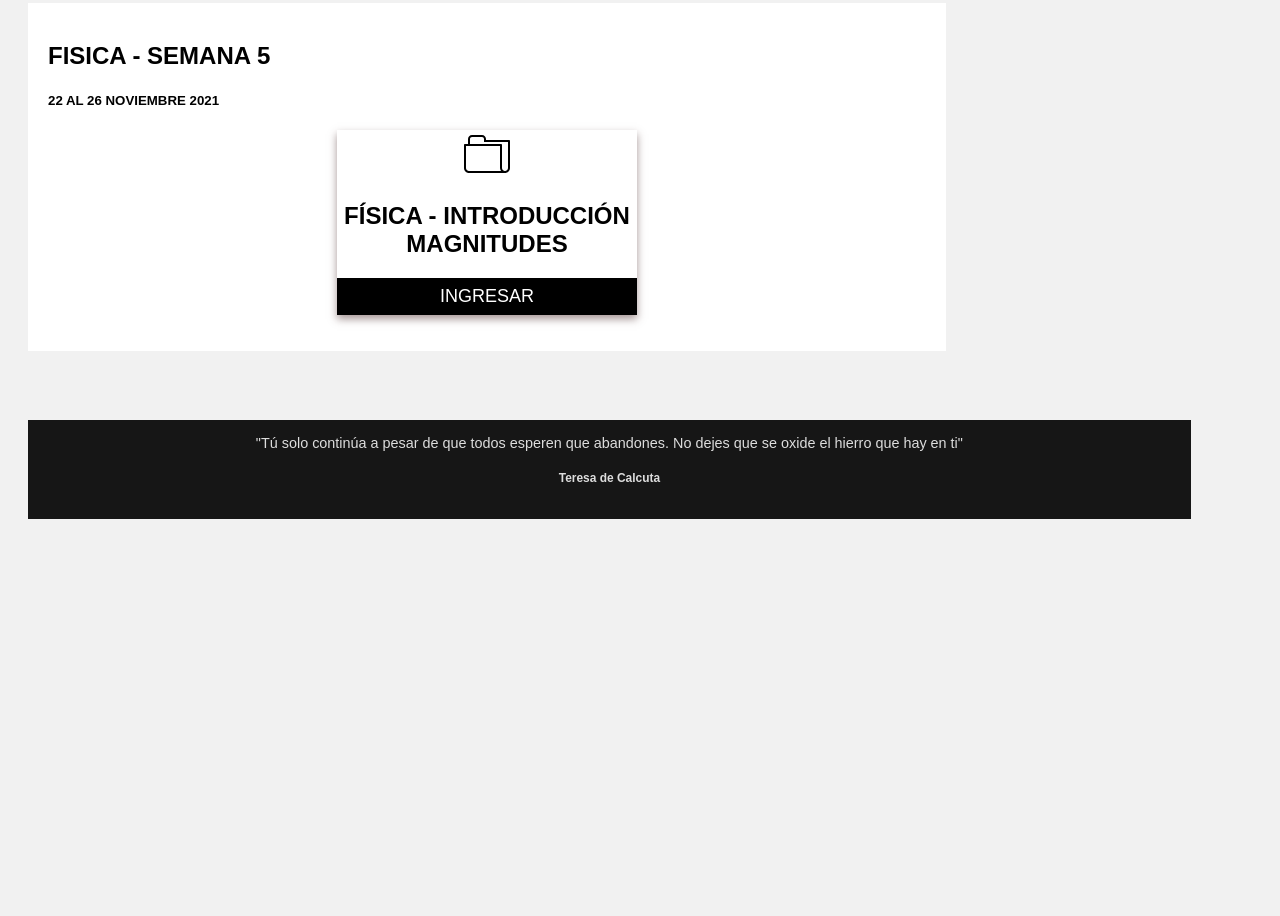
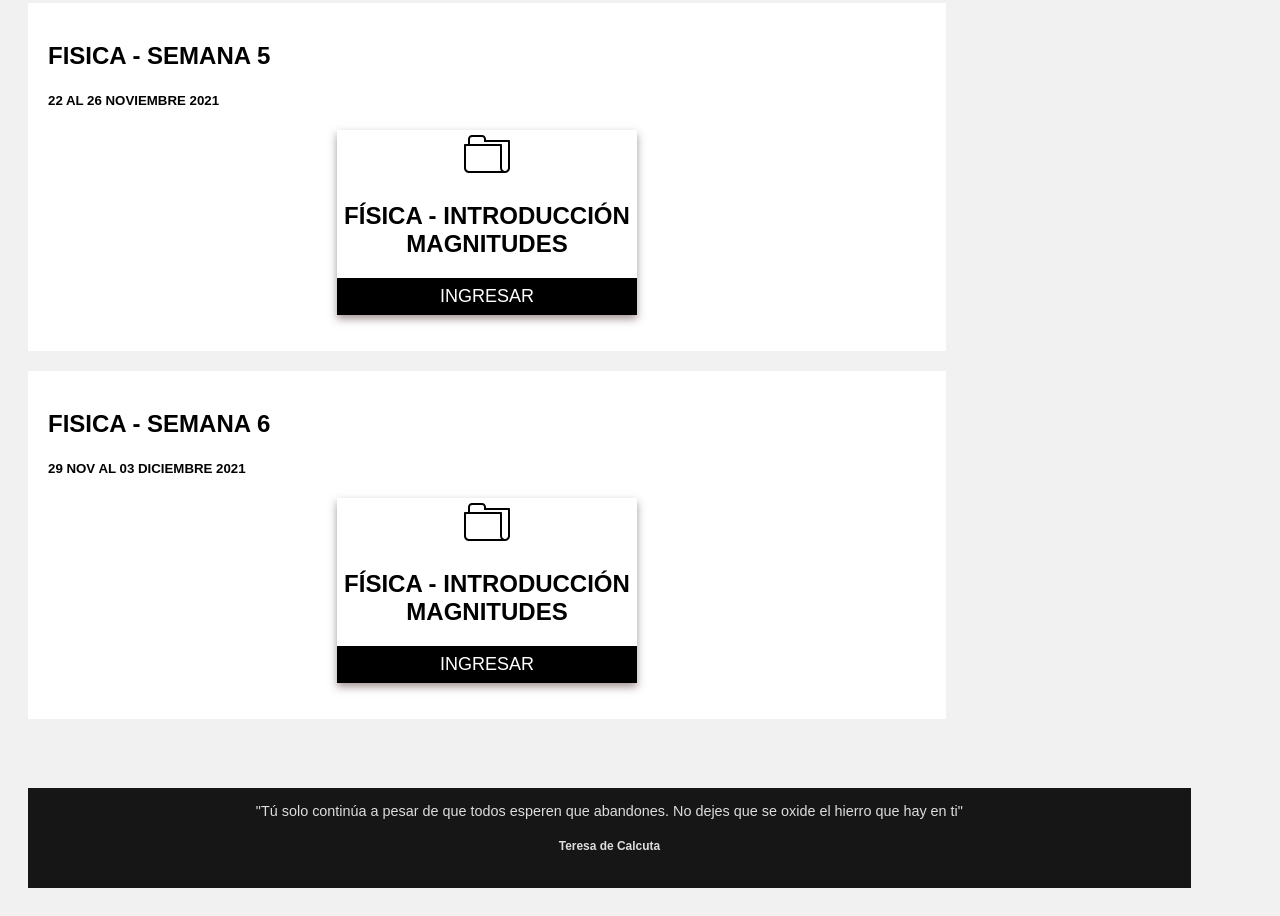
Before and after one commit to josebballester/primero-faseix, a plain HTML site: page index.html in a window 1280 px wide. Shown: the part 2233-3149 px from the top of the page. Before the commit the page ends 2780 px from the top, so only its background shows below. Drawn offline with Linux system fonts and the light colour scheme.

Commit message:
Semana 6
Se Sube Semana 6

```diff
--- a/index.html
+++ b/index.html
@@ -205,6 +205,39 @@
       </div>
     </div>
 
+
+    <div class="card">
+      <h2>FISICA - SEMANA 6 </h2>
+           <h5>29 NOV AL 03 DICIEMBRE 2021</h5>
+
+        <div class="cards">
+
+          <svg
+          enable-background="new 0 0 48 48"
+            height="3rem"
+            id="Layer_1"
+            version="1.1"
+            viewBox="0 0 48 48"
+            width="4rem"
+          xml:space="preserve" xmlns="http://www.w3.org/2000/svg" xmlns:xlink="http://www.w3.org/1999/xlink">
+            <path clip-rule="evenodd" d="M42,43L42,43H6l0,0c-2.762,0-5-2.238-5-5V15c0-0.552,0.447-1,1-1l0,0h3V9
+             c0-2.209,1.791-4,4-4h10c2.209,0,4,1.791,4,4v1h23c0.553,0,1,0.448,1,1v27C47,40.762,44.762,43,42,43z M3,16v22l0,0
+               c0,1.657,1.344,3,3,3h32.022C37.39,40.162,37,39.131,37,38V16H3z
+                M45,12H21V9c0-1.104-0.896-2-2-2H9C7.896,7,7,7.896,7,9v5h31l0,0
+                 c0.278,0,0.529,0.114,0.71,0.298C38.889,14.479,39,14.726,39,15c0,0,0,0,0,0v23c0,1.657,1.343,3,3,3s3-1.343,3-3V12z"
+                 fill-rule="evenodd"/>
+          </svg>
+        <h2>FÍSICA - INTRODUCCIÓN MAGNITUDES</h2>
+          <p>
+            <a href="https://drive.google.com/drive/folders/1MheyjKFpqMwleTXuK_mO9T88yySlDb4T?usp=sharing">
+              <input type="button" value="INGRESAR">
+            </a>
+          </p>
+      </div>
+    </div>
+
+
+
   </div>
 
 
```
